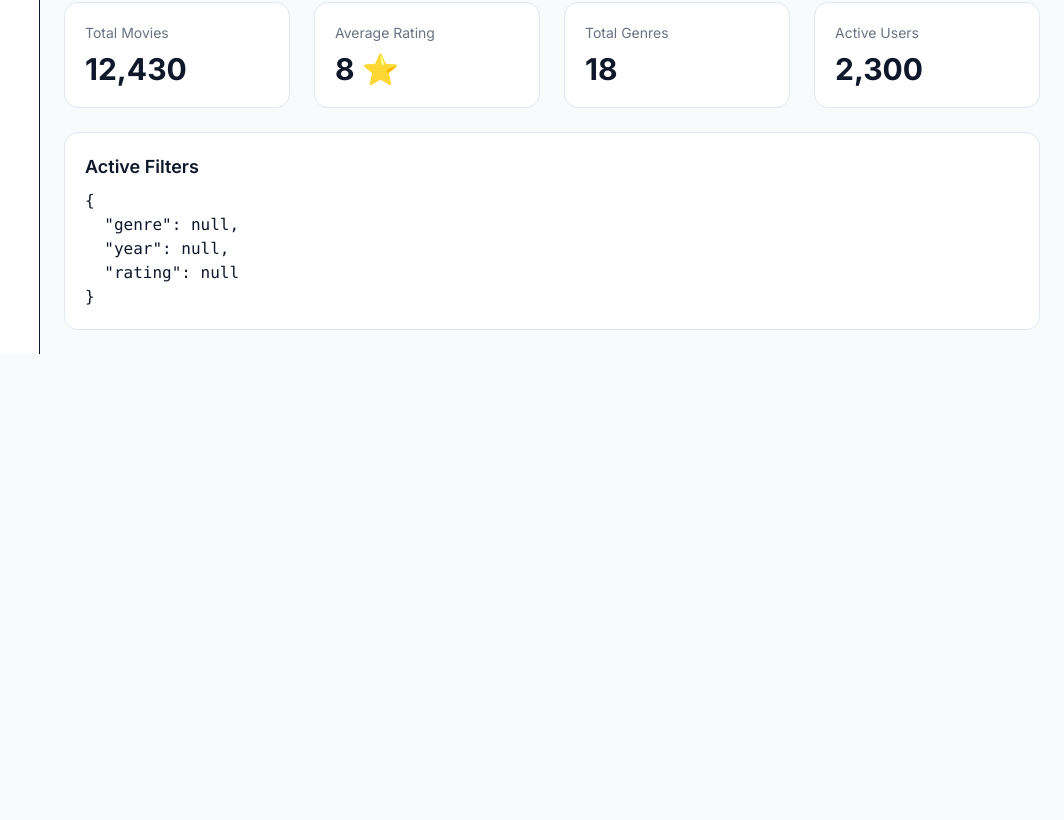
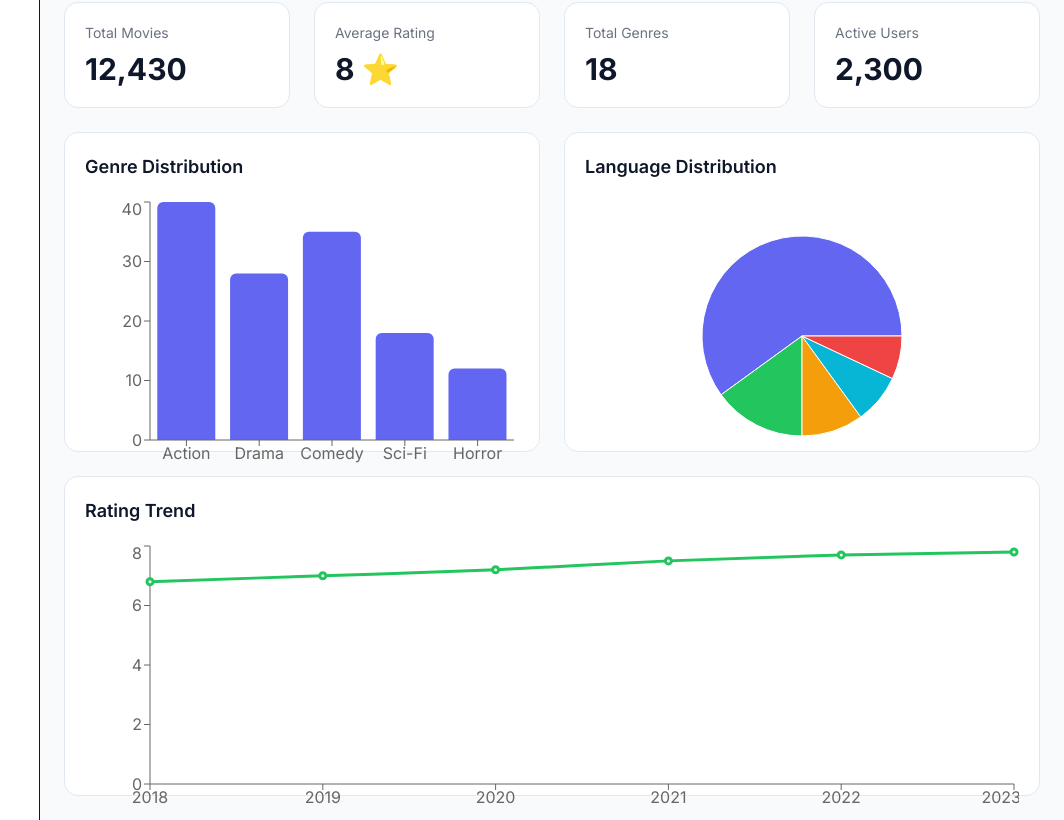
Before and after one commit to Tanishka-Sharma0/-CineMetrics-Dashboard, a React (Vite) app: page / in a window 1280 px wide. Shown: the part 520-1340 px from the top of the page, without its empty margins (216-1280 px from the left). Before the commit the page ends 874 px from the top, so only its background shows below. Built offline with nearby package versions, Linux system fonts and the light colour scheme.

Commit message:
genre rating and laguage charts implemented with recharts

```diff
--- a/src/app/dashboard/dashboard.tsx
+++ b/src/app/dashboard/dashboard.tsx
@@ -2,6 +2,10 @@ import { filter } from "framer-motion/client";
 import FilterBar from "../../components/filters/FilterBar";
 import { useFilters } from "../../context/FilterContext";
 import KpiGrid from "./widgets/KpiGrid";
+
+import GenreChart from "../../charts/BarChart";
+import RatingChart from "../../charts/LineChart";
+import LanguageChart from "../../charts/PieChart";
 
 export default function Dashboard() {
     const { filters } = useFilters();
@@ -9,16 +13,11 @@ export default function Dashboard() {
         <div className="space-y-6">
             <FilterBar />
             <KpiGrid />
-            <div className="card">
-                <h2 className="text-lg font-semibold mb-2">
-                    Active Filters
-                </h2>
-
-                <pre>
-                    {JSON.stringify(filters, null, 2)}
-                </pre>
+            <div className="grid gap-6 lg:grid-cols-2">
+                <GenreChart />
+                <LanguageChart />
             </div>
-
+            <RatingChart />
         </div >
     );
 }
--- a/src/charts/BarChart.tsx
+++ b/src/charts/BarChart.tsx
@@ -0,0 +1,33 @@
+import { BarChart, ResponsiveContainer, Bar, Tooltip, XAxis, YAxis } from "recharts";
+
+const data = [
+    { genre: "Action", count: 40 },
+    { genre: "Drama", count: 28 },
+    { genre: "Comedy", count: 35 },
+    { genre: "Sci-Fi", count: 18 },
+    { genre: "Horror", count: 12 },
+];
+
+export default function GenreChart() {
+    return (
+        <div className="card h-[320px]">
+            <h3 className="text-lg font-semibold mb-4">
+                Genre Distribution
+            </h3>
+
+            <ResponsiveContainer width="100%" height="100%">
+                <BarChart data={data}>
+                    <XAxis dataKey="genre" />
+                    <YAxis />
+                    <Tooltip />
+                    <Bar
+                        dataKey="count"
+                        fill="#6366F1"
+                        radius={[6, 6, 0, 0]}
+                    />
+                </BarChart>
+            </ResponsiveContainer>
+
+        </div>
+    )
+}
--- a/src/charts/LineChart.tsx
+++ b/src/charts/LineChart.tsx
@@ -0,0 +1,43 @@
+import {
+    LineChart,
+    Line,
+    XAxis,
+    YAxis,
+    Tooltip,
+    ResponsiveContainer,
+} from "recharts";
+
+const data = [
+    { year: "2018", rating: 6.8 },
+    { year: "2019", rating: 7.0 },
+    { year: "2020", rating: 7.2 },
+    { year: "2021", rating: 7.5 },
+    { year: "2022", rating: 7.7 },
+    { year: "2023", rating: 7.8 },
+];
+
+
+export default function RatingChart() {
+    return (
+        <div className="card h-[320px]">
+            <h3 className="text-lg font-semibold mb-4">
+                Rating Trend
+            </h3>
+
+            <ResponsiveContainer width="100%" height="100%">
+                <LineChart data={data}>
+                    <XAxis dataKey="year" />
+                    <YAxis />
+                    <Tooltip />
+                    <Line
+                        type="monotone"
+                        dataKey="rating"
+                        stroke="#22C55E"
+                        strokeWidth={3}
+                    />
+                </LineChart>
+            </ResponsiveContainer>
+        </div>
+    );
+
+}
--- a/src/charts/PieChart.tsx
+++ b/src/charts/PieChart.tsx
@@ -0,0 +1,43 @@
+import {
+    PieChart,
+    Pie,
+    Tooltip,
+    ResponsiveContainer,
+} from "recharts";
+
+const data = [
+    { name: "English", value: 60, fill: "#6366F1" },
+    { name: "Spanish", value: 15, fill: "#22C55E" },
+    { name: "French", value: 10, fill: "#F59E0B" },
+    { name: "Japanese", value: 8, fill: "#06B6D4" },
+    { name: "Others", value: 7, fill: "#EF4444" },
+];
+
+export default function LanguageChart() {
+    return (
+        <div className="card h-[320px]">
+
+            <h3 className="text-lg font-semibold mb-4">
+                Language Distribution
+            </h3>
+
+            <ResponsiveContainer width="100%" height="100%">
+
+                <PieChart>
+
+                    <Pie
+                        data={data}
+                        dataKey="value"
+                        nameKey="name"
+                        outerRadius={100}
+                    />
+
+                    <Tooltip />
+
+                </PieChart>
+
+            </ResponsiveContainer>
+
+        </div>
+    );
+}
```
